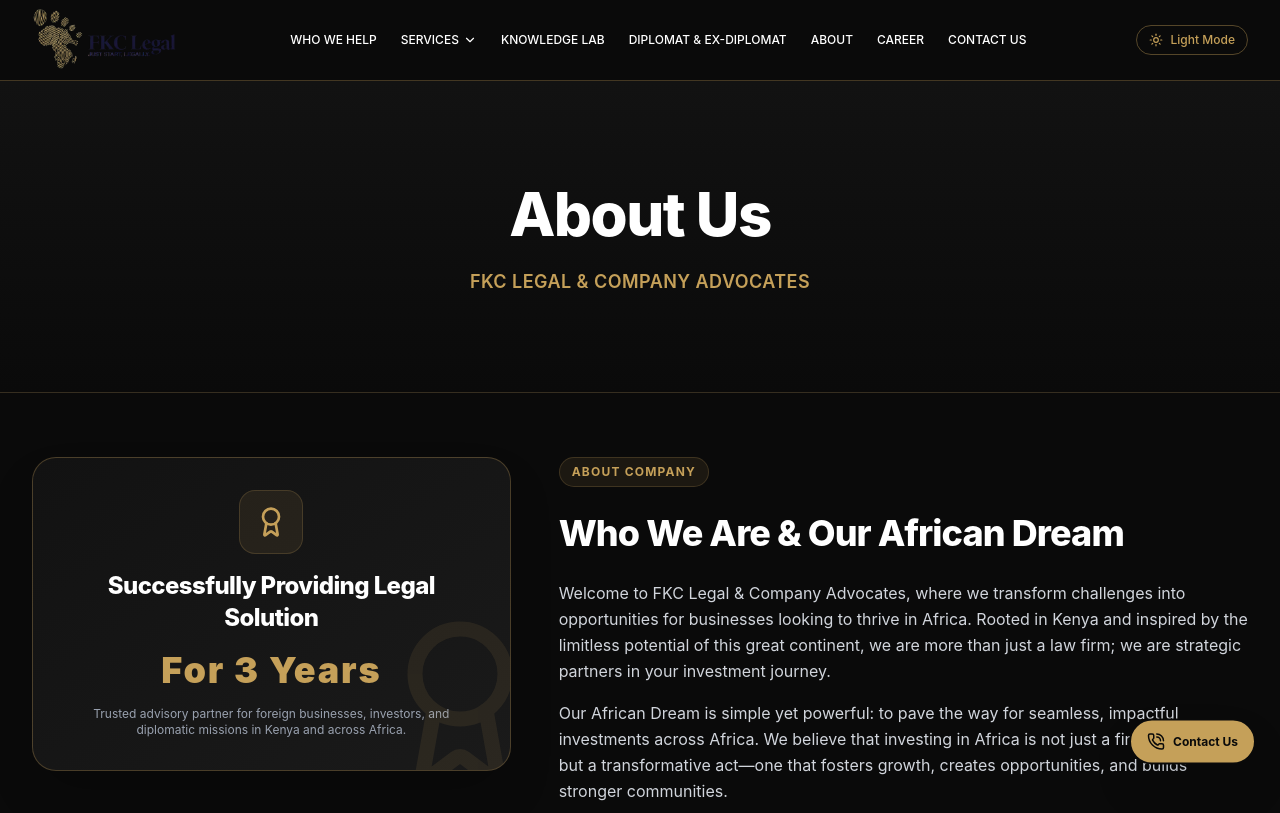
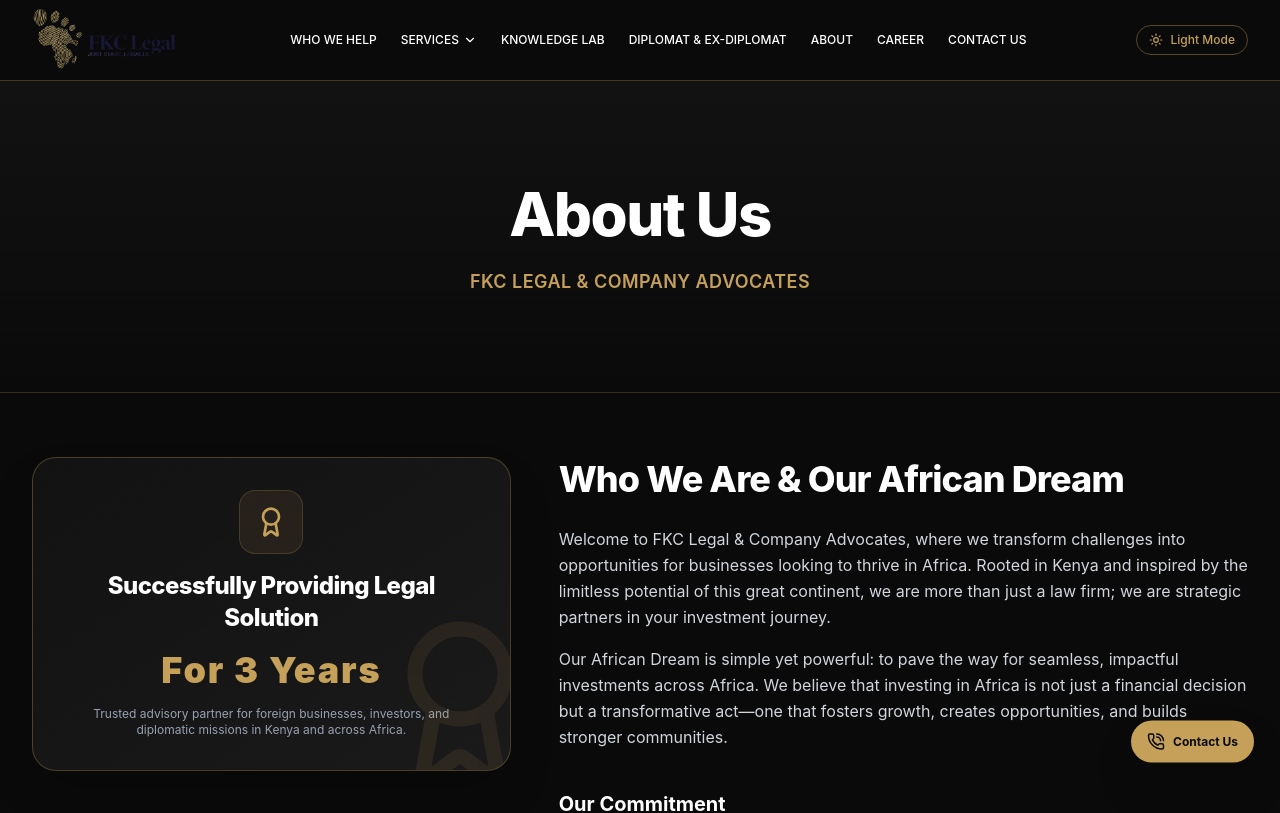
Before and after one commit to PrinceEvanson/FKCLegalFrontend, a React (Vite) app: page /about-us in a window 1280 px wide. Shown: the top 813 px of the page. Built offline with nearby package versions, Linux system fonts and the light colour scheme.

Commit message:
Clear Flaw on About Us Page

```diff
--- a/src/pages/AboutUs.jsx
+++ b/src/pages/AboutUs.jsx
@@ -106,9 +106,6 @@
                     </div>
 
                     <div className="lg:col-span-7 space-y-6">
-                        <span className="text-xs uppercase font-bold tracking-widest text-fkcGold bg-fkcGold/10 px-3 py-1.5 rounded-full border border-fkcGold/20 inline-block">
-                            About Company
-                        </span>
                         <h2 className="text-3xl sm:text-4xl font-extrabold text-white tracking-tight leading-tight">
                             Who We Are & Our African Dream
                         </h2>
```
